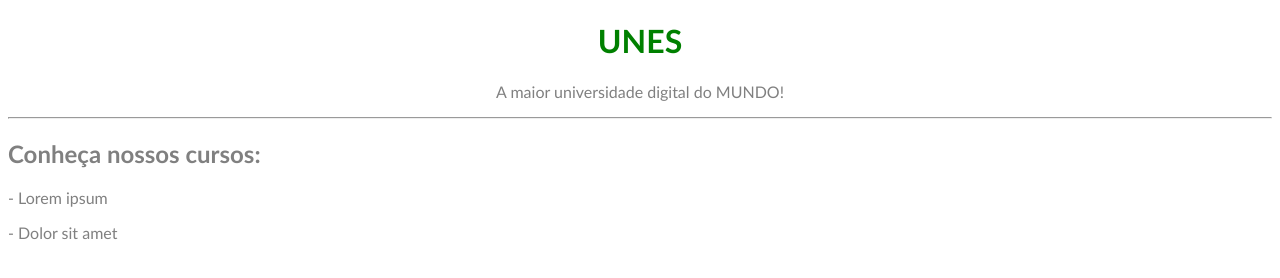
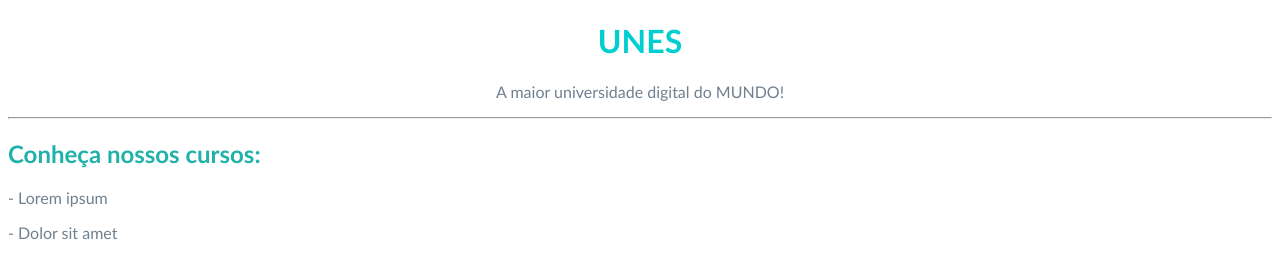
Before and after one commit to akzarin/UNES, a plain HTML site: page HTML.html in a window 1280 px wide. Drawn offline with Linux system fonts and the light colour scheme.

Commit message:
Update HTML.html

```diff
--- a/HTML.html
+++ b/HTML.html
@@ -1,3 +1,4 @@
+
 <!DOCTYPE html>
 
 <html>
@@ -5,17 +6,17 @@
 <head>
     <title>UNES</title>
     <meta charset="utf-8">
-    <font face="Calibri" color="grey"</font>
+    <font face="Calibri" color="#708090"</font>
 
 </head>
 
 <body>
-    <h1><font color="green"><center>UNES</center></font></h1>
+    <h1><font color="#00CED1"><center>UNES</center></font></h1>
     <p><center>A maior universidade digital do MUNDO!</center></p>
 
     <hr>
 
-    <h2>Conheça nossos cursos:</h2>
+    <h2><font color="#20B2AA">Conheça nossos cursos:</font></h2>
     <p> - Lorem ipsum</p>
     <p> - Dolor sit amet</p>
 </body>
```
